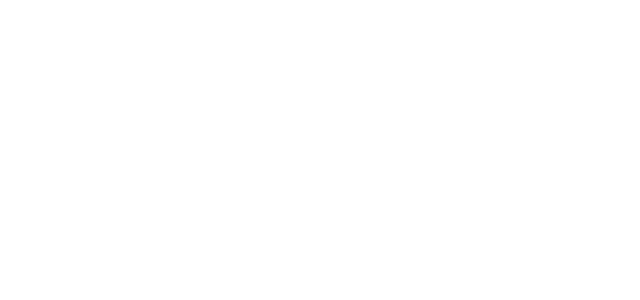
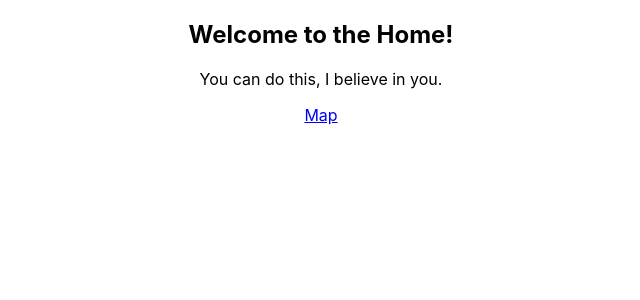
Before and after one commit to mahmoodbashar08/nakhla-ai, a React (Create React App) app: page / in a window 1280 px wide. Shown: the top 300 px of the page, without its empty margins (319-959 px from the left). Built offline with nearby package versions, Linux system fonts and the light colour scheme.

Commit message:
add router

```diff
--- a/package.json
+++ b/package.json
@@ -7,8 +7,11 @@
     "@testing-library/react": "^13.2.0",
     "@testing-library/user-event": "^13.5.0",
     "antd": "^4.20.6",
+    "apexcharts": "^3.35.2",
     "react": "^18.1.0",
+    "react-apexcharts": "^1.4.0",
     "react-dom": "^18.1.0",
+    "react-router-dom": "^6.3.0",
     "react-scripts": "5.0.1",
     "sass": "^1.52.1",
     "web-vitals": "^2.1.4"
--- a/src/App.js
+++ b/src/App.js
@@ -1,8 +1,16 @@
 import logo from './logo.svg';
 import './App.scss';
-
+import { Routes, Route } from "react-router-dom";
+import Home from './pages/home'
+import Map from './pages/map'
 function App() {
-  return <div className="App"></div>;
+  return (
+    <div className="App">
+    <Routes>
+      <Route path="/" element={<Home />} />
+      <Route path="map" element={<Map />} />
+    </Routes>
+  </div>)
 }
 
 export default App;
--- a/src/index.js
+++ b/src/index.js
@@ -3,11 +3,14 @@ import ReactDOM from 'react-dom/client';
 import './index.css';
 import App from './App';
 import reportWebVitals from './reportWebVitals';
+import { BrowserRouter } from "react-router-dom";
 
 const root = ReactDOM.createRoot(document.getElementById('root'));
 root.render(
   <React.StrictMode>
-    <App />
+      <BrowserRouter>
+      <App />
+    </BrowserRouter>
   </React.StrictMode>
 );
 
--- a/src/pages/home.js
+++ b/src/pages/home.js
@@ -1,4 +1,5 @@
 import React from 'react';
+import {  Link } from "react-router-dom";
 
 
 class Home extends React.Component{
@@ -7,7 +8,15 @@ class Home extends React.Component{
     render(){
 
         return(
-            <h1>im home</h1>
+            <>
+            <main>
+              <h2>Welcome to the Home!</h2>
+              <p>You can do this, I believe in you.</p>
+            </main>
+            <nav>
+              <Link to="/map">Map</Link>
+            </nav>
+          </>
         )
     }
 }
--- a/src/pages/map.js
+++ b/src/pages/map.js
@@ -1,13 +1,21 @@
 import React from 'react';
+import {  Link } from "react-router-dom";
 
 
 class Map extends React.Component{
 
 
     render(){
-
         return(
-            <h1>im Map</h1>
+            <>
+            <main>
+              <h2>Welcome to the Map!</h2>
+              <p>You can do this, I believe in you.</p>
+            </main>
+            <nav>
+              <Link to="/">home</Link>
+            </nav>
+          </>
         )
     }
 }
```
Also changed, not shown: 1 other file (tests, documents, lock files or other folders).
